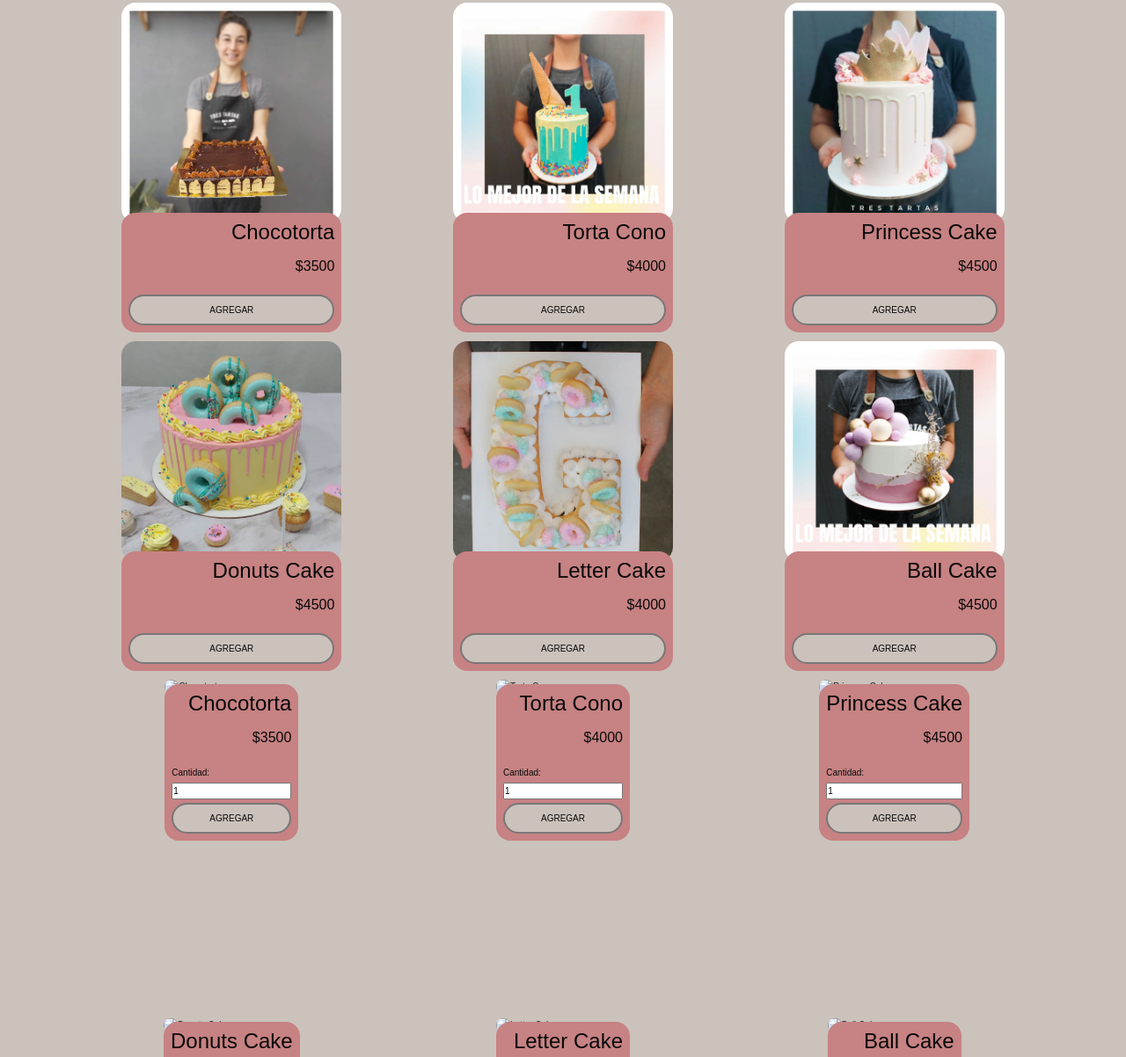
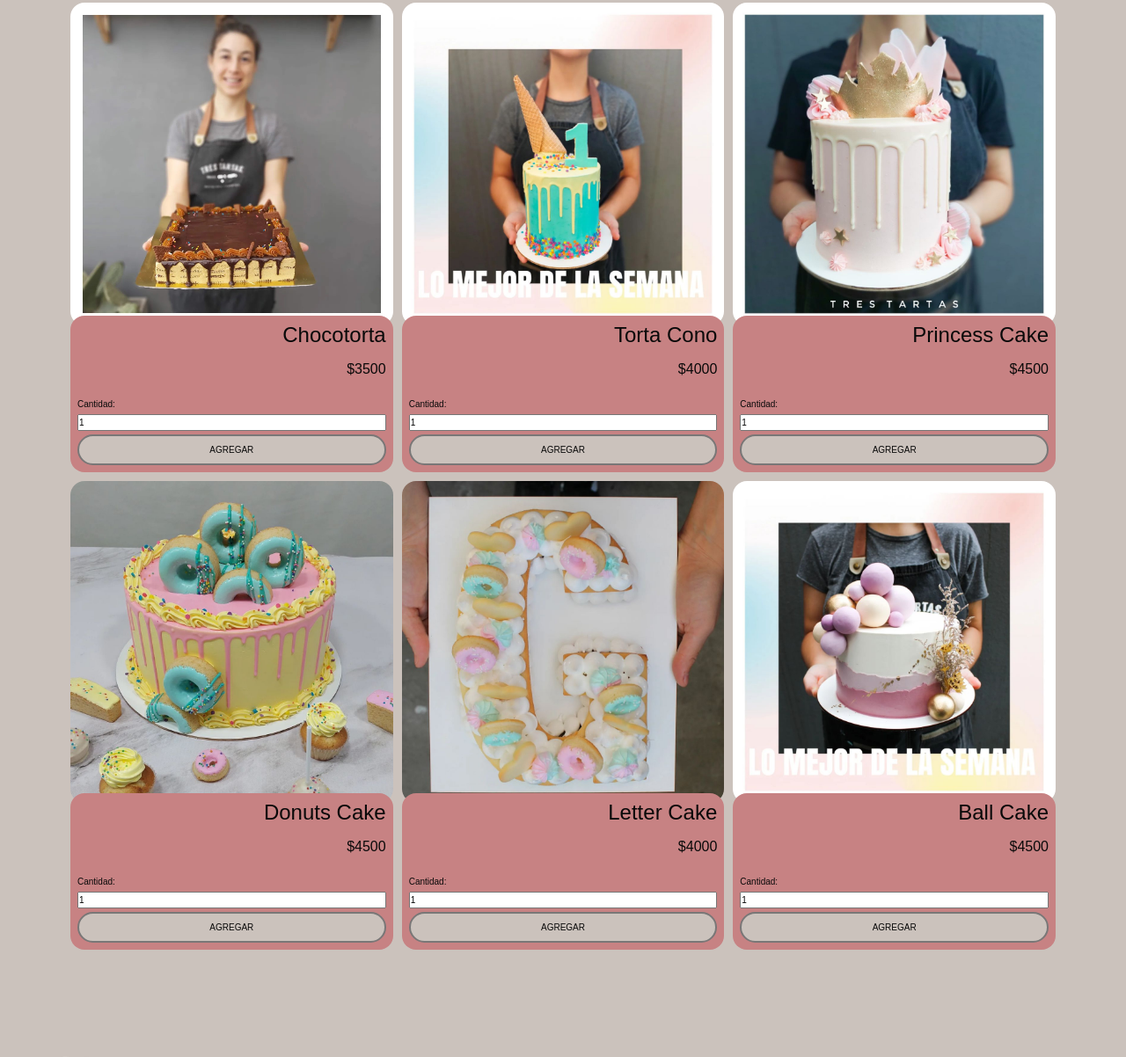
Before and after one commit to cecilucia84/Desafio_3_JavaScript_Coderhouse_Lucia_Cecilia, a plain HTML site: page sections/Tortas.html in a window 1280 px wide. Shown: the part 1393-2595 px from the top of the page at 88% size. Drawn offline with nearby package versions, Linux system fonts and the light colour scheme; some packages are replaced by stand-ins of ours; a script that the page names is missing.

Commit message:
first commit

```diff
--- a/js/carrito.js
+++ b/js/carrito.js
@@ -43,59 +43,51 @@ if (CakeEnCarrito.length > 0) {
     });
 
     actualizarBotonesEliminar();
-    actualizarTotal();
-} else {
-    contenedorCarritoVacio.classList.remove("disabled");
-    contenedorCarritoProductos.classList.add("disabled");
-    contenedorCarritoAcciones.classList.add("disabled");
-    contenedorCarritoComprado.classList.add("disabled");
 }
 
+// Esta función agrega un evento click a cada botón de eliminar
 function actualizarBotonesEliminar() {
     const botonesEliminar = document.querySelectorAll(".carrito_producto_eliminar");
-
     botonesEliminar.forEach((boton) => {
-        boton.addEventListener("click", eliminarDelCarrito);
+        boton.addEventListener("click", (e) => {
+            // Obtenemos el id del producto a eliminar
+            const id = e.currentTarget.id; // Usamos currentTarget en lugar de target para obtener el id del botón y no del icono
+            // Filtramos el array de productos para quedarnos con los que no tienen ese id
+            const nuevosProductos = CakeEnCarrito.filter((producto) => producto.ID != id);
+            // Actualizamos el localStorage con el nuevo array
+            localStorage.setItem("productos_en_carrito", JSON.stringify(nuevosProductos));
+            // Recargamos la página para mostrar los cambios
+            location.reload();
+        });
     });
 }
 
-function eliminarDelCarrito(e) {
-    const idBoton = e.currentTarget.id;
-    const index = CakeEnCarrito.findIndex((torta) => torta.ID === idBoton);
-
-    if (index !== -1) {
-        CakeEnCarrito.splice(index, 1);
-        localStorage.setItem("productos_en_carrito", JSON.stringify(CakeEnCarrito));
-        actualizarCarrito();
-    }
+// Esta función suma el subtotal de cada producto y lo muestra en el contenedor total
+function actualizarTotal() {
+    let total = 0;
+    CakeEnCarrito.forEach((producto) => {
+        total += producto.PRECIO * producto.cantidad;
+    });
+    contenedorTotal.textContent = "$" + total;
 }
 
-function vaciarCarrito() {
-    CakeEnCarrito.length = 0;
-    localStorage.setItem("productos_en_carrito", JSON.stringify(CakeEnCarrito));
-    actualizarCarrito();
-}
+// Llamamos a la función actualizarTotal al cargar la página
+actualizarTotal();
 
-function actualizarTotal() {
-    const totalCalculado = CakeEnCarrito.reduce((acc, torta) => acc + torta.PRECIO * torta.cantidad, 0);
-    contenedorTotal.innerText = `$${totalCalculado}`;
-}
+// Agregamos un evento click al botón vaciar
+botonVaciar.addEventListener("click", () => {
+    // Vaciamos el localStorage
+    localStorage.clear();
+    // Ocultamos los contenedores de productos, acciones y total
+    contenedorCarritoProductos.classList.add("disabled");
+    contenedorCarritoAcciones.classList.add("disabled");
+    contenedorTotal.classList.add("disabled"); // Añadimos esta línea para ocultar el contenedor total al vaciar
+    // Mostramos el contenedor de carrito vacío
+    contenedorCarritoVacio.classList.remove("disabled");
+});
 
-function comprarCarrito() {
-    CakeEnCarrito.length = 0;
-    localStorage.setItem("productos_en_carrito", JSON.stringify(CakeEnCarrito));
-    actualizarCarrito();
-
+botonComprar.addEventListener("click", () => {
     contenedorCarritoVacio.classList.add("disabled");
     contenedorCarritoProductos.classList.add("disabled");
     contenedorCarritoAcciones.classList.add("disabled");
-    contenedorCarritoComprado.classList.remove("disabled");
-}
-
-// Llamamos a la función para actualizar el total al cargar la página
-actualizarTotal();
-
-function actualizarCarrito() {
-    // Función para actualizar el carrito después de cambios
-    const contenedorCarritoProductos = document.querySelector("#carrito_productos");
-}
+    contenedorCarritoComprado.classList.remove("disabled");});
--- a/js/main.js
+++ b/js/main.js
@@ -8,12 +8,12 @@ class TiendaTortas {
 }
 
 const arrayTortas = [
-    new TiendaTortas(1, 'Chocotorta', 3500, './recursos/chocotorta.jpg'),
-    new TiendaTortas(2, 'Torta Cono', 4000, './recursos/Romi con torta cono.webp'),
-    new TiendaTortas(3, 'Princess Cake', 4500, './recursos/Romi con torta princesa.jpg'),
-    new TiendaTortas(4, 'Donuts Cake', 4500, './recursos/Torta Donuts.webp'),
-    new TiendaTortas(5, 'Letter Cake', 4000, './recursos/Torta Letra.webp'),
-    new TiendaTortas(6, 'Ball Cake', 4500, './recursos/Torta pelotas de colores.webp'),
+    new TiendaTortas(1, 'Chocotorta', 3500, '../recursos/chocotorta.jpg'),
+    new TiendaTortas(2, 'Torta Cono', 4000, '../recursos/Romi con torta cono.webp'),
+    new TiendaTortas(3, 'Princess Cake', 4500, '../recursos/Romi con torta princesa.jpg'),
+    new TiendaTortas(4, 'Donuts Cake', 4500, '../recursos/Torta Donuts.webp'),
+    new TiendaTortas(5, 'Letter Cake', 4000, '../recursos/Torta Letra.webp'),
+    new TiendaTortas(6, 'Ball Cake', 4500, '../recursos/Torta pelotas de colores.webp'),
 ];
 
 const containerTortas = document.querySelector("#container-tortas");
--- a/sections/Tortas.html
+++ b/sections/Tortas.html
@@ -87,51 +87,8 @@
 
 
     <div id="container-tortas" class="container-tortas">
-      <div class="torta">
-      <img class="torta_imagen" src="../recursos/chocotorta.jpg" alt="chocotorta" width=250; height=250>
-      <div class="torta_detalles">
-        <h3 class="torta_titulo">Chocotorta</h3>
-        <p class="torta_precio">$3500</p>
-        <button class="agregar_producto">Agregar</button>
-      </div></div>
-      <div class="torta">
-        <img class="torta_imagen" src="../recursos/Romi con torta cono.webp" alt="Romi con torta cono" width=250;
-        height=250>
-        <div class="torta_detalles">
-          <h3 class="torta_titulo">Torta Cono</h3>
-          <p class="torta_precio">$4000</p>
-          <button class="agregar_producto">Agregar</button>
-        </div></div>
-        <div class="torta">
-          <img class="torta_imagen" src="../recursos/Romi con torta princesa.jpg" alt="Romi con torta princesa"
-        width=250; height=250>
-          <div class="torta_detalles">
-            <h3 class="torta_titulo">Princess Cake</h3>
-            <p class="torta_precio">$4500</p>
-            <button class="agregar_producto">Agregar</button>
-          </div></div>
-          <div class="torta">
-            <img class="torta_imagen" src="../recursos/Torta Donuts.webp" alt="Torta Donuts" width=250; height=250>
-            <div class="torta_detalles">
-              <h3 class="torta_titulo">Donuts Cake</h3>
-              <p class=" torta_precio">$4500</p>
-              <button class="agregar_producto">Agregar</button>
-            </div></div>
-            <div class="torta">
-              <img class="torta_imagen" src="../recursos/Torta Letra.webp" alt="Torta Letra" width=250; height=250>
-              <div class="torta_detalles">
-                <h3 class="torta_titulo">Letter Cake</h3>
-                <p class="torta_precio">$4000</p>
-                <button class="agregar_producto">Agregar</button>
-              </div></div>
-              <div class="torta">
-                <img class="torta_imagen" src="../recursos/Torta pelotas de colores.webp" alt=".torta pelota de colores."
-                width=250; height=250>
-                <div class="torta_detalles">
-                  <h3 class="torta_titulo">Ball Cake</h3>
-                  <p class="torta_precio">$4500</p>
-                  <button class="agregar_producto">Agregar</button>
-                </div></div>
+         <!-- Esto se va a rellenar con JS -->
+                </div>
     </div>
 
   </main>
```
